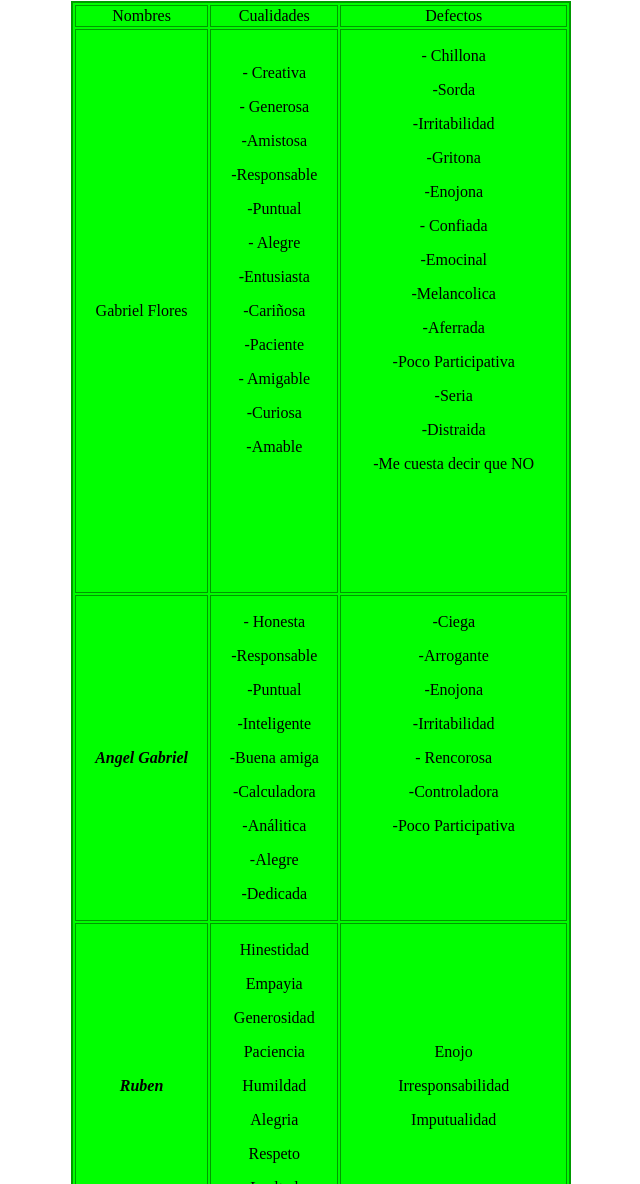
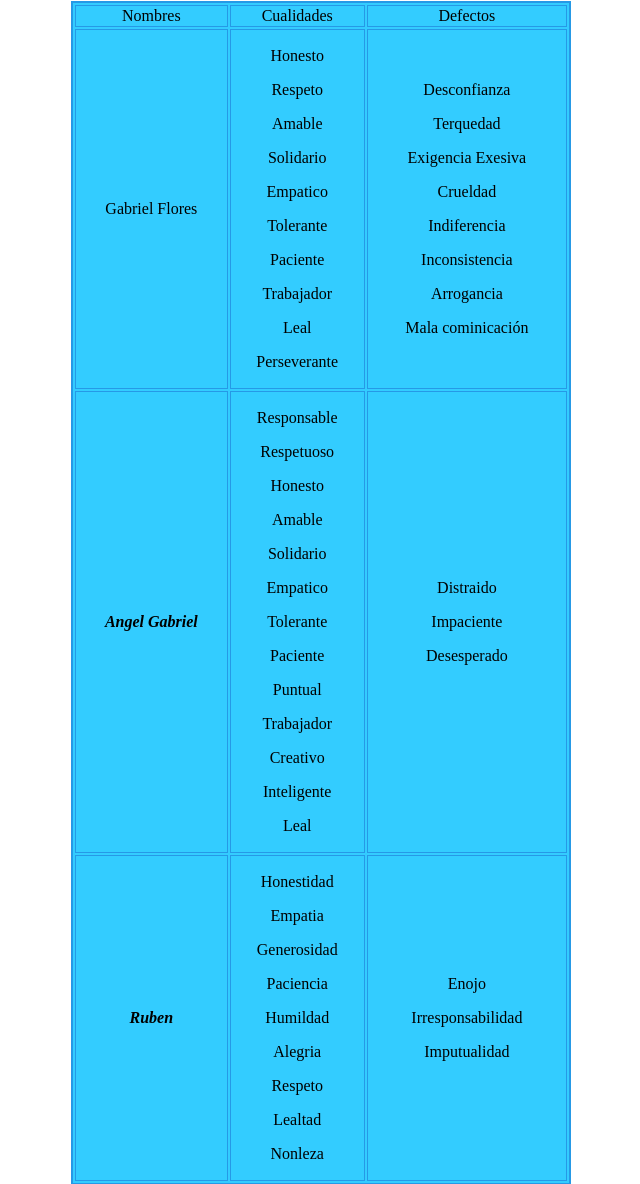
Before and after one commit to gabrielfl18/Habilidades-Digitales, a plain HTML site: page index.html in a window 1280 px wide. Shown: the part 617-1801 px from the top of the page, without its empty margins (319-959 px from the left). Drawn offline with Linux system fonts and the light colour scheme.

Commit message:
Revise index.html with updated content and styles
Updated the HTML structure and content, including changes to the table data and added personal descriptions for each individual.

```diff
--- a/index.html
+++ b/index.html
@@ -13,7 +13,7 @@
     <p>Nosotros somos Gabriel Flores, Rúben González y Angel Gabriel Flores y juntos somos los tres mosqueteros.</p>
 <img src="Fotico.jpeg" width="700" height="500">
 
-    <table width="500" border="2" align="center" bordercolor="#009900" bgcolor="#00FF00">
+    <table width="500" border="2" align="center" bordercolor="#2699E6" bgcolor="#33CCFF">
   <tr>
     <td><div align="center" class="Estilo5">Nombres</div></td>
     <td><div align="center" class="Estilo5">Cualidades </div></td>
@@ -21,63 +21,48 @@
   </tr>
   <tr>
     <td align="left"><div align="center" class="Estilo6"> Gabriel Flores </div></td>
-    <td><p align="center">- Creativa</p>
-    <p align="center">- Generosa</p>
-    <p align="center">-Amistosa</p>
-    <p align="center">-Responsable</p>
-    <p align="center">-Puntual</p>
-    <p align="center">- Alegre</p>
-    <p align="center">-Entusiasta</p>
-    <p align="center">-Cari&ntilde;osa</p>
-    <p align="center">-Paciente</p>
-    <p align="center">- Amigable </p>
-    <p align="center">-Curiosa</p>
-    <p align="center">-Amable</p>
-    <p align="center">&nbsp;</p>
-    <p align="center">&nbsp;</p>
-    <p align="center">&nbsp; </p></td>
-    <td><p align="center">- Chillona</p>
-      <p align="center">-Sorda</p>
-      <p align="center">-Irritabilidad</p>
-      <p align="center">-Gritona</p>
-      <p align="center">-Enojona</p>
-      <p align="center">- Confiada </p>
-      <p align="center">-Emocinal</p>
-      <p align="center">-Melancolica</p>
-      <p align="center">-Aferrada </p>
-      <p align="center">-Poco Participativa </p>
-      <p align="center">-Seria</p>
-      <p align="center">-Distraida</p>
-      <p align="center">-Me cuesta decir que NO </p>
-      <p align="center">&nbsp;</p>
-      <p align="center">&nbsp;</p>
-    <p align="center">&nbsp; </p></td>
+    <td><p align="center">Honesto</p>
+    <p align="center"> Respeto</p>
+    <p align="center"> Amable</p>
+    <p align="center">Solidario</p>
+    <p align="center">Empatico</p>
+    <p align="center">Tolerante</p>
+    <p align="center">Paciente</p>
+    <p align="center">Trabajador</p>
+    <p align="center">Leal</p>
+    <p align="center">Perseverante </p></td>
+    <td><p align="center">Desconfianza</p>
+      <p align="center">Terquedad</p>
+      <p align="center">Exigencia Exesiva</p>
+      <p align="center">Crueldad</p>
+      <p align="center">Indiferencia</p>
+      <p align="center">Inconsistencia </p>
+      <p align="center">Arrogancia</p>
+      <p align="center">Mala cominicación</p></td>
   </tr>
   <tr>
     <td><div align="center" class="Estilo6"><strong><em> Angel Gabriel </em></strong></div></td>
-    <td><p align="center">- Honesta</p>
-    <p align="center">-Responsable</p>
-    <p align="center">-Puntual </p>
-    <p align="center">-Inteligente </p>
-    <p align="center">-Buena amiga</p>
-    <p align="center">-Calculadora</p>
-    <p align="center">-An&aacute;litica</p>
-    <p align="center">-Alegre</p>
-    <p align="center">-Dedicada</p></td>
-    <td><p align="center">-Ciega</p>
-      <p align="center">-Arrogante</p>
-      <p align="center">-Enojona</p>
-      <p align="center">-Irritabilidad</p>
-      <p align="center">- Rencorosa </p>
-      <p align="center">-Controladora</p>
-      <p align="center">-Poco Participativa </p>
-      <p align="center">&nbsp;</p>
-    <p align="center">&nbsp;</p></td>
+    <td><p align="center">Responsable</p>
+    <p align="center">Respetuoso</p>
+    <p align="center">Honesto </p>
+    <p align="center">Amable </p>
+    <p align="center">Solidario</p>
+    <p align="center">Empatico</p>
+    <p align="center">Tolerante</p>
+    <p align="center">Paciente</p>
+    <p align="center">Puntual</p>
+    <p align="center">Trabajador</p>
+    <p align="center">Creativo</p>
+    <p align="center">Inteligente</p>
+    <p align="center">Leal</p></td>
+    <td><p align="center">Distraido</p>
+      <p align="center">Impaciente</p>
+      <p align="center">Desesperado</p></td>
   </tr>
 <tr>
     <td><div align="center" class="Estilo6"><strong><em> Ruben </em></strong></div></td>
-    <td><p align="center">Hinestidad</p>
-    <p align="center">Empayia</p>
+    <td><p align="center">Honestidad</p>
+    <p align="center">Empatia</p>
     <p align="center">Generosidad</p>
     <p align="center">Paciencia </p>
     <p align="center">Humildad</p>
@@ -90,7 +75,11 @@
       <p align="center">Imputualidad</p></td>
   </tr>
 </table>
-
+<p>
+    * Mi nombre es Gabriel Flores y soy una persona responsable también me gusta respetar a las personas y sor honesto, amable y lo que más me gusta y me caracteriza es que soy muy empático con todas las personas y sobre todo paciente de igual manera me gusta ser puntual a cualquier lugar que voy.
+    *Pero ySoy Angel, una persona puntual, leal y amable. Soy una persona que le gusta pasar tiempo con sus amigos ya sea platicando o haciendo cualquier cosa para pasar el tiempo. Me gustan los gallos de pela, dado que me atrae el aspecto de estos por qué me parecen animales increíbles debido a su historia y a los distintos eventos en los que se suelen ocupar. Tambien me agrada jugar videojuegos en las noches antes de dormir daod que consideró que es la forma de desestresarme. Me gusta comer el mole de olla que prepara mi mamá y más cunado el clima es frío o lluvioso. De diciembre mi tiempo libre a la crianza de mis gallos de pelea, verificó si no tienen alguna enfermedad o problema y es algo que me agrada hacer. Tengo también algunos defectos como todas las personas peoe los más resistentes son el ser distraído, impaciente y desesperarme rápidamente. A pesar de mis defectos trato de mejorar cada día para que estos se vallan perdiendo.
+    *Soy Rubén González de Jesús soy una persona respetuosa y honesta. Me considero una persona que reconoce sus errores defectos que como enojarme rápido ser algo serio cuando no conozco a las personas que me rodean a veces soy irresponsable en las cosas que me dejan hacer o por mi flojera no hacer las cosas bien pero cuando estoy dispuesto a hacer las cosas las hago bien a veces soy una persona muy insegura por la falta de confianza. Me gustan escuchar mucho canciones de rap y rock y pues las cosas que me gustan comer son las enchiladas los sopes ,esquites los postres de comida favorita son los chilaquiles en mis tiempos libres me gusta salir a jugar fútbol distraerme con los amigos ir a caminar o a conocer otros lugares tengo muchas cualidades ya que debo de mejorar algunos de ellos y poner más ganas en lo que hago
+</p>
 
 
 </body>
```
